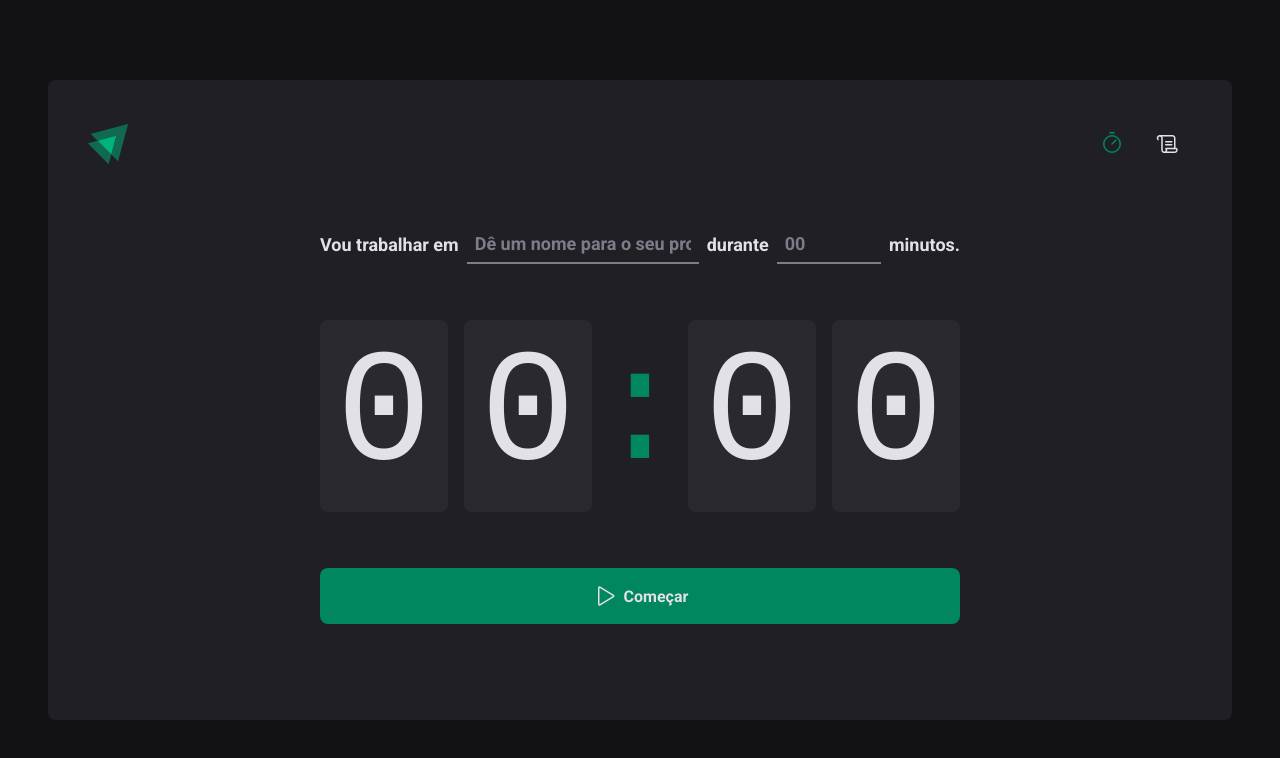
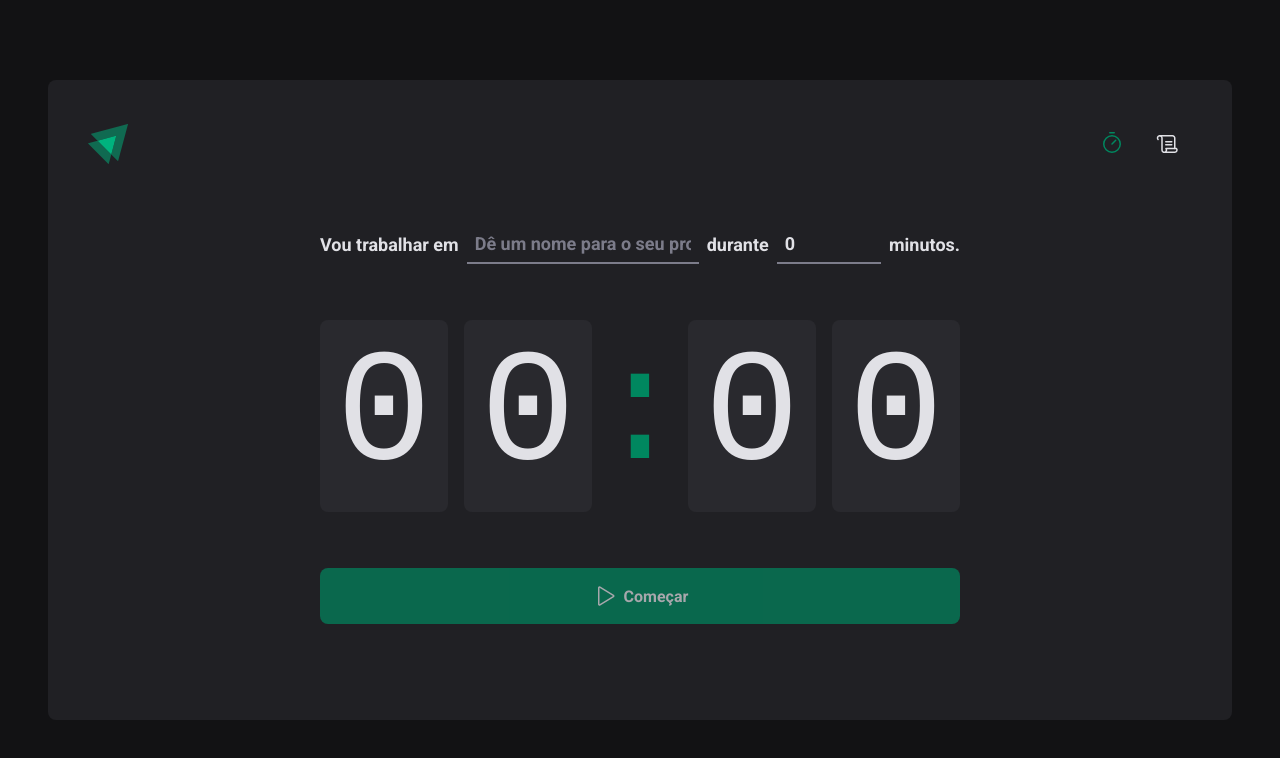
Before and after one commit to gstvds/ignite-timer, a React (Vite) app: page / in a window 1280 px wide. Shown: the top 758 px of the page. Built offline with nearby package versions, Linux system fonts and the light colour scheme.

Commit message:
feat: adds form validatio using zod and react-hook-form

```diff
--- a/package.json
+++ b/package.json
@@ -9,11 +9,14 @@
     "preview": "vite preview"
   },
   "dependencies": {
+    "@hookform/resolvers": "^2.9.6",
     "phosphor-react": "^1.4.1",
     "react": "^18.2.0",
     "react-dom": "^18.2.0",
+    "react-hook-form": "^7.33.1",
     "react-router-dom": "^6.3.0",
-    "styled-components": "^5.3.5"
+    "styled-components": "^5.3.5",
+    "zod": "^3.17.10"
   },
   "devDependencies": {
     "@rocketseat/eslint-config": "^1.1.3",
--- a/src/pages/Home/index.tsx
+++ b/src/pages/Home/index.tsx
@@ -1,4 +1,8 @@
 import { Play } from 'phosphor-react'
+import { useForm } from 'react-hook-form'
+import * as zod from 'zod'
+import { zodResolver } from '@hookform/resolvers/zod'
+
 import {
   CountdownContainer,
   FormContainer,
@@ -9,16 +13,39 @@
   TaskInput,
 } from './styles'
 
+const newCycleFormSchema = zod.object({
+  task: zod.string().min(1, 'Informe a tarefa'),
+  minutesAmount: zod
+    .number()
+    .min(5, 'O ciclo precisa ser de no mínimo 5 minutos.')
+    .max(60, 'O ciclo precisa ser de no máximo 60 minutos.'),
+})
+
+type CreateNewCycleForm = zod.infer<typeof newCycleFormSchema>
+
 export function Home() {
+  const { register, handleSubmit, watch } = useForm<CreateNewCycleForm>({
+    resolver: zodResolver(newCycleFormSchema),
+    defaultValues: {
+      task: '',
+      minutesAmount: 0,
+    },
+  })
+  const task = watch('task')
+  const isSubmitDisabled = !task
+
+  function handleCreateNewCycle(data: CreateNewCycleForm) {}
+
   return (
     <HomeContainer>
-      <form action="">
+      <form onSubmit={handleSubmit(handleCreateNewCycle)} action="">
         <FormContainer>
           <label htmlFor="task">Vou trabalhar em</label>
           <TaskInput
-            placeholder="Dê um nome para o seu projeto"
             id="task"
             list="task-suggestions"
+            placeholder="Dê um nome para o seu projeto"
+            {...register('task')}
           />
 
           <datalist id="task-suggestions">
@@ -35,6 +62,7 @@
             step={5}
             min={5}
             max={60}
+            {...register('minutesAmount', { valueAsNumber: true })}
           />
 
           <span>minutos.</span>
@@ -48,7 +76,7 @@
           <span>0</span>
         </CountdownContainer>
 
-        <StartCountdownButton type="submit">
+        <StartCountdownButton disabled={isSubmitDisabled} type="submit">
           <Play size={24} />
           Começar
         </StartCountdownButton>
```
Also changed, not shown: 1 other file (tests, documents, lock files or other folders).
